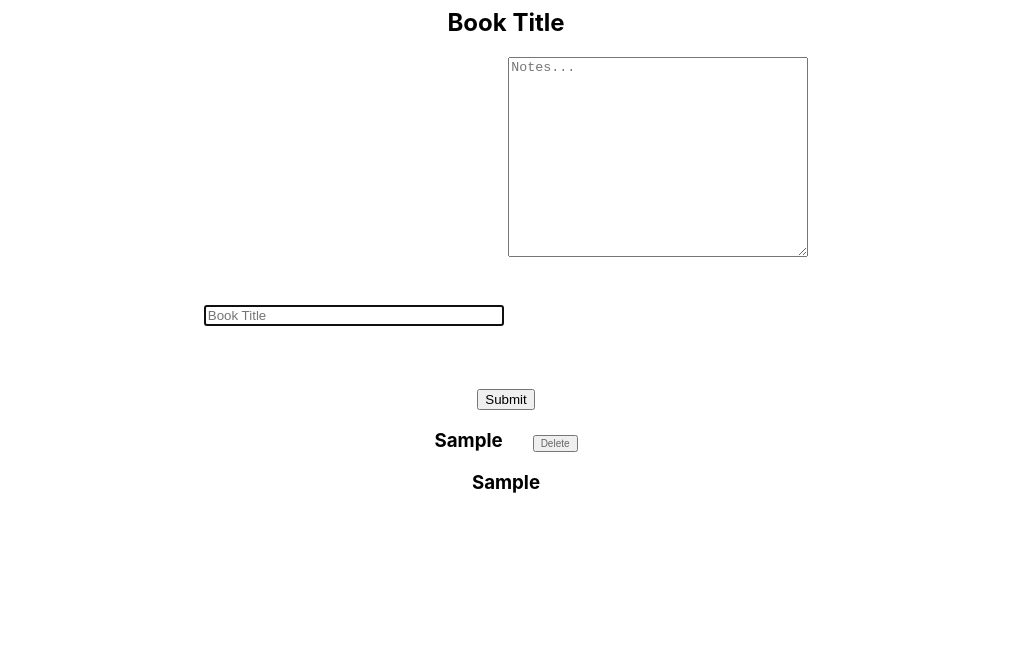
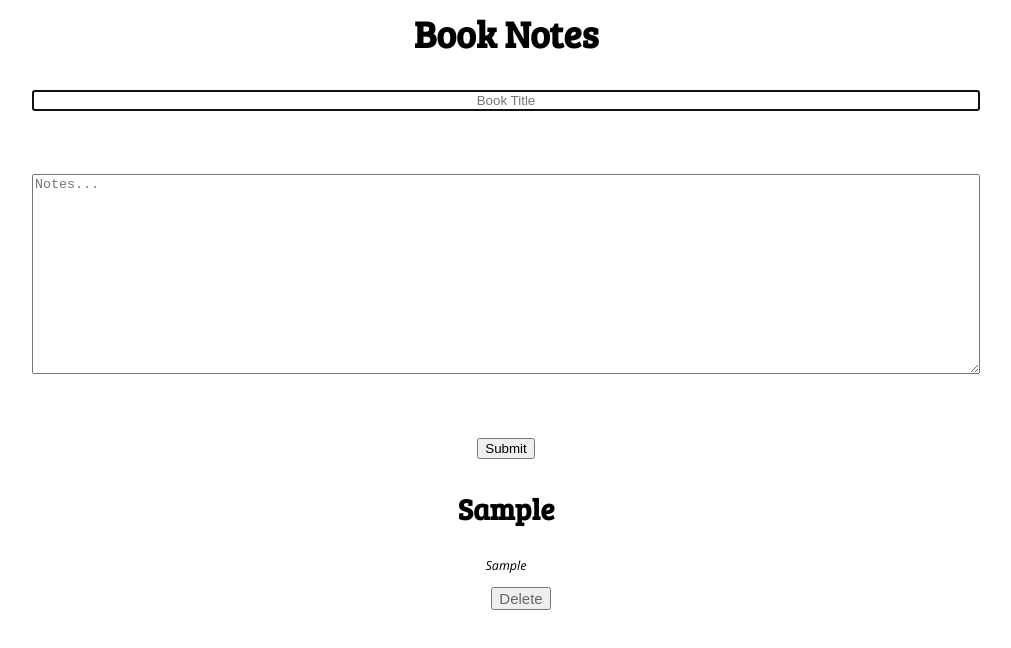
Before and after one commit to kurt-peniket/book-notes, a plain HTML site: page index.html in a window 1280 px wide. Both pictures are taken after typing "Sample", "Sample" into the empty fields and a click on the button "Submit". Shown: the whole page, without its empty margins (134-1145 px from the left). Drawn offline with nearby package versions, Linux system fonts and the light colour scheme.

Commit message:
jquery refactor

```diff
--- a/index.html
+++ b/index.html
@@ -1,20 +1,23 @@
 <html>
     <head>
         <link href="styles.css" rel="stylesheet">
+        <link href="https://fonts.googleapis.com/css2?family=Bree+Serif&family=Open+Sans:ital@1&display=swap" rel="stylesheet">
+        <script src="https://ajax.googleapis.com/ajax/libs/jquery/3.5.1/jquery.min.js"></script>
         <title>Book Notes</title>
     </head>
     <body>
-        <h2>Book Title</h2>
+        <h2>Book Notes</h2>
             <form class="inputBox" id="form">
-                <input type="text" placeholder="Book Title" id="bookTitle" autocomplete="off">
-                <textarea name="notes" id="notes" placeholder="Notes..."></textarea>
+                <input type="text" placeholder="Book Title" id="bookTitle" autocomplete="off" required>
+                <textarea name="notes" id="notes" placeholder="Notes..." required></textarea>
                 <br>
-                <button id="btn">Submit</button>
+                <button id="submit">Submit</button>
             </form>
             <section id="entries">
-                <h3 id="heading"></h3>
-                <p></p>
+
+                <!-- New DOM content here -->
+
             </section>
-            <script src="index.js"></script>
+            <script src="jquery-index.js"></script>
         </body>
 </html>
--- a/styles.css
+++ b/styles.css
@@ -1,15 +1,16 @@
 body {
     text-align: center;
-    font-family: -apple-system, BlinkMacSystemFont, 'Segoe UI', Roboto, Oxygen, Ubuntu, Cantarell, 'Open Sans', 'Helvetica Neue', sans-serif;
+    font-family: 'Bree Serif', serif;
+    font-size: 25px;
+}
+
+p {
+    font-family: 'Open Sans', sans-serif;
+    font-size: .5em;
 }
 
 .highlight {
     background-color: yellow;
-}
-
-ul {
-    list-style: none;
-
 }
 
 div {
@@ -17,18 +18,19 @@ div {
   }
 
 div button {
-    font-size: 10px;
+    font-size: 15px;
     margin-left: 30px;
     color: #666;
   }
 
 #bookTitle {
-    width: 300px;
+    width: 75%;
     margin-bottom: 5%;
+    text-align: center;
 }
 
 textarea {
-    width: 300px;
+    width: 75%;
     height: 200px;
     margin-bottom: 5%;
 
--- a/index.js
+++ b/vanila-index.js
@@ -41,3 +41,4 @@ function addNewBook (event) {
 }
 
 form.addEventListener('submit', addNewBook);
+// document.addEventListener('keydown', )
```
Also changed, not shown: 1 other file.
